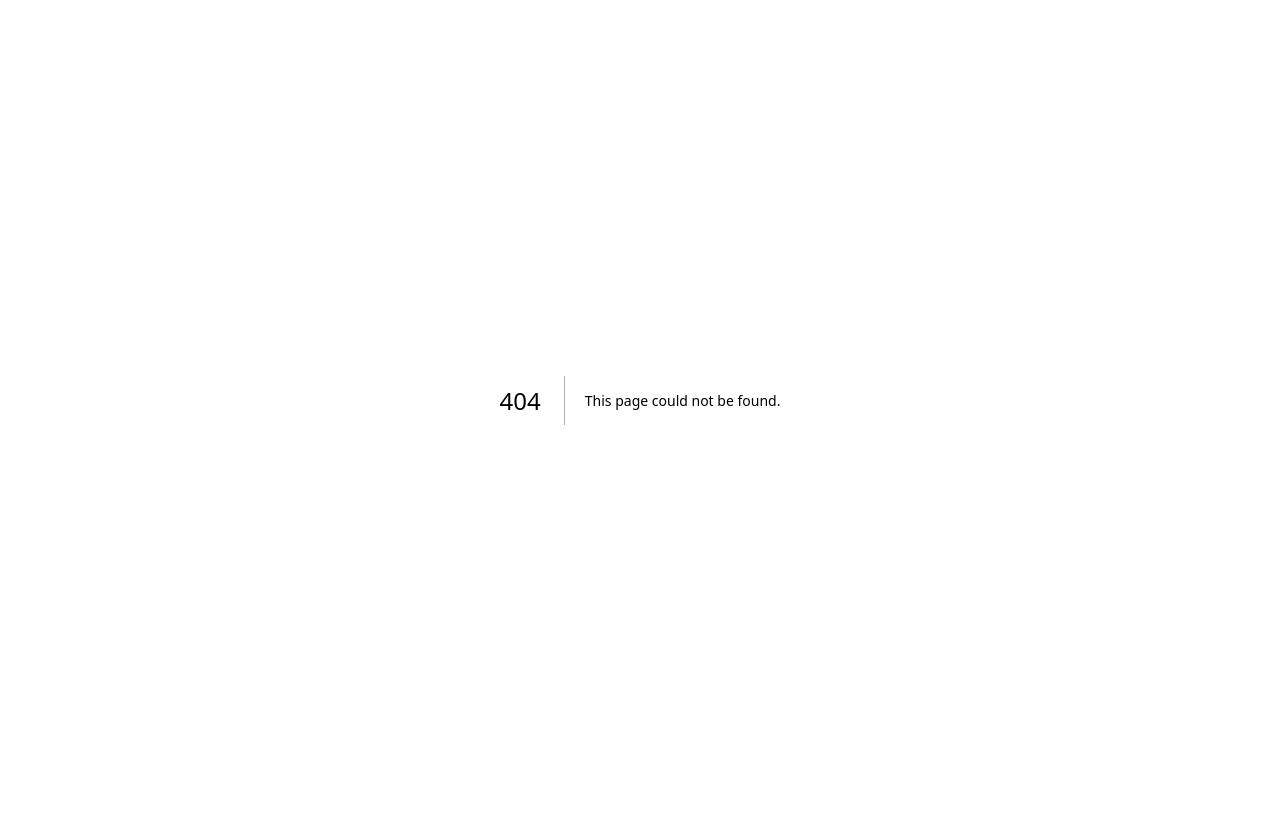
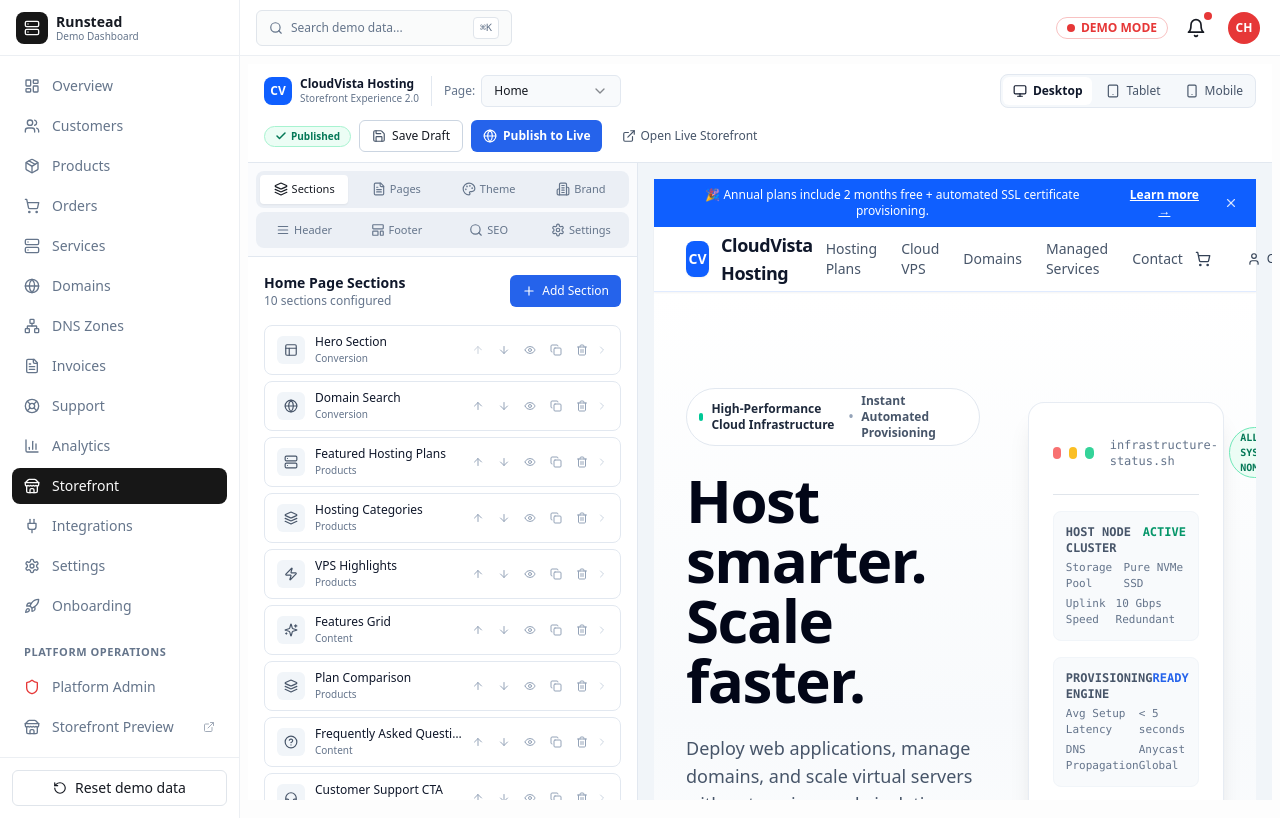
Before and after one commit to eshanized/Runstead, a Next.js app: page /demo/storefront in a window 1280 px wide. Before the commit this address had no page. Built offline with nearby package versions, Linux system fonts and the light colour scheme.

Commit message:
feat(demo): add demo storefront visual editor page

```diff
--- /dev/null
+++ b/app/demo/storefront/page.tsx
@@ -0,0 +1,244 @@
+'use client';
+
+import { useState } from 'react';
+import Link from 'next/link';
+import {
+  FileText,
+  Layers,
+  Palette,
+  Building2,
+  Menu,
+  LayoutTemplate,
+  Search,
+  Settings,
+  ChevronRight,
+  ExternalLink,
+  RotateCcw,
+  Sparkles,
+} from 'lucide-react';
+import { DemoShell } from '@/components/demo/demo-shell';
+import { useDemo } from '@/lib/demo/store';
+import * as workflows from '@/lib/demo/workflows';
+import type { StorefrontConfig } from '@/lib/demo/types';
+import { EditorToolbar, type ViewportMode } from '@/components/editor/editor-toolbar';
+import { EditorCanvas } from '@/components/editor/editor-canvas';
+import { PagesPanel } from '@/components/editor/panels/pages-panel';
+import { SectionsPanel } from '@/components/editor/panels/sections-panel';
+import { ThemePanel } from '@/components/editor/panels/theme-panel';
+import { BrandingPanel } from '@/components/editor/panels/branding-panel';
+import { HeaderPanel } from '@/components/editor/panels/header-panel';
+import { FooterPanel } from '@/components/editor/panels/footer-panel';
+import { SeoPanel } from '@/components/editor/panels/seo-panel';
+import { SettingsPanel } from '@/components/editor/panels/settings-panel';
+import { SectionInspector } from '@/components/editor/panels/section-inspector';
+import { Button } from '@/components/ui/button';
+import { Tabs, TabsList, TabsTrigger, TabsContent } from '@/components/ui/tabs';
+import { toast } from 'sonner';
+
+type EditorTab = 'pages' | 'sections' | 'theme' | 'branding' | 'header' | 'footer' | 'seo' | 'settings';
+
+export default function StorefrontPage() {
+  return (
+    <DemoShell>
+      <StorefrontEditorContent />
+    </DemoShell>
+  );
+}
+
+function StorefrontEditorContent() {
+  const { state, setState } = useDemo();
+  const draftConfig = state.storefront;
+
+  const [activeTab, setActiveTab] = useState<EditorTab>('sections');
+  const [currentPageSlug, setCurrentPageSlug] = useState<string>('home');
+  const [viewport, setViewport] = useState<ViewportMode>('desktop');
+  const [selectedSectionId, setSelectedSectionId] = useState<string | null>(null);
+
+  function handleConfigChange(updated: StorefrontConfig) {
+    setState((prev) => workflows.saveStorefrontDraft(prev, updated));
+  }
+
+  function handleSaveDraft() {
+    setState((prev) => workflows.saveStorefrontDraft(prev, draftConfig));
+    toast.success('Draft configuration saved in local demo state');
+  }
+
+  function handlePublish() {
+    setState((prev) => workflows.publishStorefrontDraft(prev));
+    toast.success('Storefront published! Live preview is now updated.');
+  }
+
+  function handleRevert() {
+    setState((prev) => workflows.revertStorefrontDraft(prev));
+    setSelectedSectionId(null);
+    toast.info('Reverted to published configuration');
+  }
+
+  function handleResetToDefaults() {
+    setState((prev) => workflows.resetStorefrontToDefaults(prev));
+    setSelectedSectionId(null);
+    setCurrentPageSlug('home');
+    toast.info('Reset storefront to default CloudVista configuration');
+  }
+
+  function handleSelectSection(sectionId: string | null) {
+    setSelectedSectionId(sectionId);
+    if (sectionId) {
+      setActiveTab('sections');
+    }
+  }
+
+  return (
+    <div className="flex flex-col h-[calc(100vh-4rem)] -m-4 sm:-m-6 overflow-hidden bg-slate-100">
+      {/* Top Workspace Toolbar */}
+      <EditorToolbar
+        config={draftConfig}
+        currentPageSlug={currentPageSlug}
+        onPageChange={(slug) => {
+          setCurrentPageSlug(slug);
+          setSelectedSectionId(null);
+        }}
+        viewport={viewport}
+        onViewportChange={setViewport}
+        onSaveDraft={handleSaveDraft}
+        onPublish={handlePublish}
+        onRevert={handleRevert}
+      />
+
+      {/* Main 2-Panel Builder Body */}
+      <div className="flex flex-1 overflow-hidden">
+        {/* Left Control Panel / Inspector Region */}
+        <aside className="w-full max-w-[390px] shrink-0 border-r border-slate-200 bg-white flex flex-col h-full shadow-xs z-10">
+          <Tabs
+            value={activeTab}
+            onValueChange={(val) => {
+              setActiveTab(val as EditorTab);
+              if (val !== 'sections') {
+                setSelectedSectionId(null);
+              }
+            }}
+            className="flex flex-col h-full"
+          >
+            {/* Scrollable Tab Pills */}
+            <div className="border-b border-slate-200 px-2 py-2 overflow-x-auto bg-slate-50/70 shrink-0">
+              <TabsList className="grid grid-cols-4 gap-1 h-auto p-1 bg-slate-200/60 rounded-lg">
+                <TabsTrigger value="sections" className="text-[11px] py-1.5 px-2 gap-1 data-[state=active]:bg-white">
+                  <Layers className="h-3.5 w-3.5" />
+                  Sections
+                </TabsTrigger>
+                <TabsTrigger value="pages" className="text-[11px] py-1.5 px-2 gap-1 data-[state=active]:bg-white">
+                  <FileText className="h-3.5 w-3.5" />
+                  Pages
+                </TabsTrigger>
+                <TabsTrigger value="theme" className="text-[11px] py-1.5 px-2 gap-1 data-[state=active]:bg-white">
+                  <Palette className="h-3.5 w-3.5" />
+                  Theme
+                </TabsTrigger>
+                <TabsTrigger value="branding" className="text-[11px] py-1.5 px-2 gap-1 data-[state=active]:bg-white">
+                  <Building2 className="h-3.5 w-3.5" />
+                  Brand
+                </TabsTrigger>
+              </TabsList>
+
+              <TabsList className="grid grid-cols-4 gap-1 h-auto p-1 bg-slate-200/60 rounded-lg mt-1">
+                <TabsTrigger value="header" className="text-[11px] py-1.5 px-2 gap-1 data-[state=active]:bg-white">
+                  <Menu className="h-3.5 w-3.5" />
+                  Header
+                </TabsTrigger>
+                <TabsTrigger value="footer" className="text-[11px] py-1.5 px-2 gap-1 data-[state=active]:bg-white">
+                  <LayoutTemplate className="h-3.5 w-3.5" />
+                  Footer
+                </TabsTrigger>
+                <TabsTrigger value="seo" className="text-[11px] py-1.5 px-2 gap-1 data-[state=active]:bg-white">
+                  <Search className="h-3.5 w-3.5" />
+                  SEO
+                </TabsTrigger>
+                <TabsTrigger value="settings" className="text-[11px] py-1.5 px-2 gap-1 data-[state=active]:bg-white">
+                  <Settings className="h-3.5 w-3.5" />
+                  Settings
+                </TabsTrigger>
+              </TabsList>
+            </div>
+
+            {/* Panel Body Content (Scrollable) */}
+            <div className="flex-1 overflow-y-auto p-4">
+              <TabsContent value="sections" className="mt-0 space-y-4">
+                {selectedSectionId ? (
+                  <SectionInspector
+                    sectionId={selectedSectionId}
+                    config={draftConfig}
+                    onChange={handleConfigChange}
+                    onBack={() => setSelectedSectionId(null)}
+                    currentPageSlug={currentPageSlug}
+                  />
+                ) : (
+                  <SectionsPanel
+                    config={draftConfig}
+                    onChange={handleConfigChange}
+                    selectedSectionId={selectedSectionId}
+                    onSelectSection={handleSelectSection}
+                    currentPageSlug={currentPageSlug}
+                  />
+                )}
+              </TabsContent>
+
+              <TabsContent value="pages" className="mt-0">
+                <PagesPanel
+                  config={draftConfig}
+                  onChange={handleConfigChange}
+                  selectedPageSlug={currentPageSlug}
+                  onSelectPage={(slug) => {
+                    setCurrentPageSlug(slug);
+                    setSelectedSectionId(null);
+                  }}
+                />
+              </TabsContent>
+
+              <TabsContent value="theme" className="mt-0">
+                <ThemePanel config={draftConfig} onChange={handleConfigChange} />
+              </TabsContent>
+
+              <TabsContent value="branding" className="mt-0">
+                <BrandingPanel config={draftConfig} onChange={handleConfigChange} />
+              </TabsContent>
+
+              <TabsContent value="header" className="mt-0">
+                <HeaderPanel config={draftConfig} onChange={handleConfigChange} />
+              </TabsContent>
+
+              <TabsContent value="footer" className="mt-0">
+                <FooterPanel config={draftConfig} onChange={handleConfigChange} />
+              </TabsContent>
+
+              <TabsContent value="seo" className="mt-0">
+                <SeoPanel config={draftConfig} onChange={handleConfigChange} />
+              </TabsContent>
+
+              <TabsContent value="settings" className="mt-0">
+                <SettingsPanel
+                  config={draftConfig}
+                  onChange={handleConfigChange}
+                  onResetToDefaults={handleResetToDefaults}
+                  onRevertToPublished={handleRevert}
+                />
+              </TabsContent>
+            </div>
+          </Tabs>
+        </aside>
+
+        {/* Center / Right Canvas Region */}
+        <EditorCanvas
+          config={draftConfig}
+          currentPageSlug={currentPageSlug}
+          viewport={viewport}
+          selectedSectionId={selectedSectionId}
+          onSelectSection={handleSelectSection}
+          onNavigatePage={(slug) => {
+            setCurrentPageSlug(slug);
+            setSelectedSectionId(null);
+          }}
+        />
+      </div>
+    </div>
+  );
+}
```
